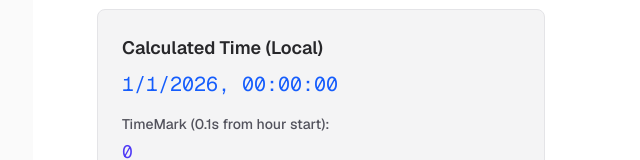
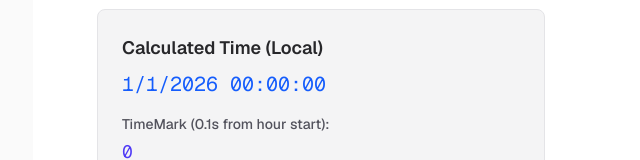
Before and after one commit to hsuehyungtan/v2x-protocol-toolkit, a Next.js app: page /v2x-protocol-toolkit/ in a window 1280 px wide. Shown: the part 589-749 px from the top of the page, without its empty margins (223-863 px from the left). Built offline with nearby package versions, Linux system fonts and the light colour scheme.

Commit message:
fix: resolve missing space in datetime display on Firefox

```diff
--- a/src/app/page.js
+++ b/src/app/page.js
@@ -108,7 +108,7 @@ export default function Home() {
           <div className="mt-8 p-6 rounded-lg bg-zinc-100 dark:bg-zinc-800 border border-zinc-200 dark:border-zinc-700">
             <h2 className="text-lg font-semibold mb-2 text-zinc-800 dark:text-zinc-200">Calculated Time (Local)</h2>
             <div className="text-xl font-mono text-blue-600 dark:text-blue-400">
-              {!isMounted ? "..." : (calculatedDate ? calculatedDate.toLocaleString(undefined, { hour12: false }).replace(/\u202f/g, ' ') : "Invalid Date")}
+              {!isMounted ? "..." : (calculatedDate ? `${calculatedDate.toLocaleDateString()} ${calculatedDate.toLocaleTimeString(undefined, { hour12: false })}` : "Invalid Date")}
             </div>
             <div className="mt-4 flex flex-col gap-1">
               <span className="text-sm font-medium text-zinc-600 dark:text-zinc-400">TimeMark (0.1s from hour start): </span>
```
